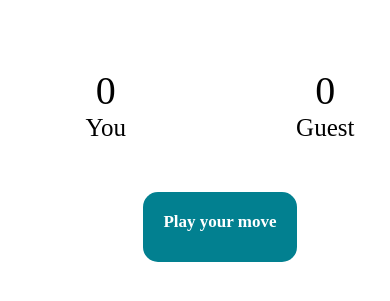
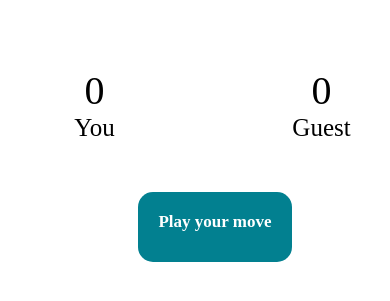
Before and after one commit to Aroobaakhan/Rock-Paper-Scissors, a plain HTML site: page index.html in a window 390 px wide. Shown: the part 233-534 px from the top of the page. Drawn offline with Linux system fonts and the light colour scheme.

Commit message:
Update main.css

```diff
--- a/main.css
+++ b/main.css
@@ -83,10 +83,10 @@ img{
 
    }
    .score-board{
-    margin-left: 50px;
+    margin-left: 35px;
    }
    #msg{
-    margin-left: 50px;
+    margin-left: 40px;
     font-size: 17px;
    }
    .choice img:hover{
```
